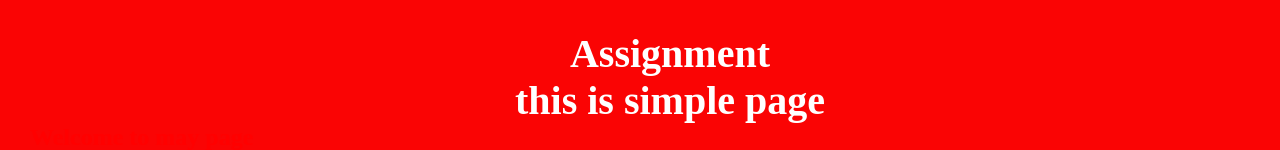
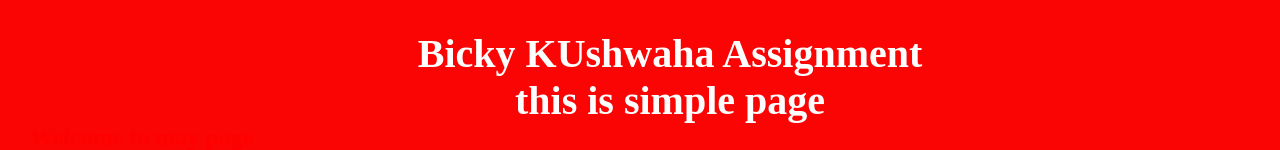
Before and after one commit to bickykushwaha/assigment, a plain HTML site: page index.html in a window 1280 px wide. Shown: the top 150 px of the page. Drawn offline with Linux system fonts and the light colour scheme.

Commit message:
Update index.html

```diff
--- a/index.html
+++ b/index.html
@@ -53,7 +53,8 @@
     </head>
     <body>
         <div class="header">
-            <h1>Assignment</h1>
+            <h1>Bicky KUshwaha
+                Assignment</h1>
             <body text="red">
         <h1>this is simple page</h1>
         <h2>Welcome to may page</h2>
```
